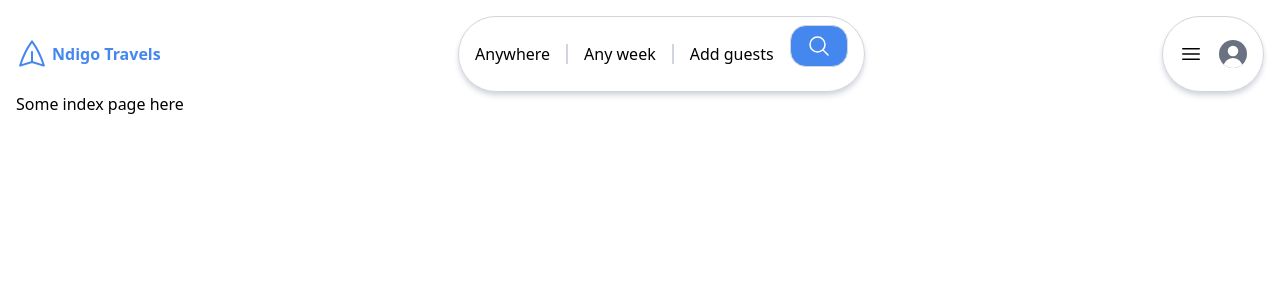
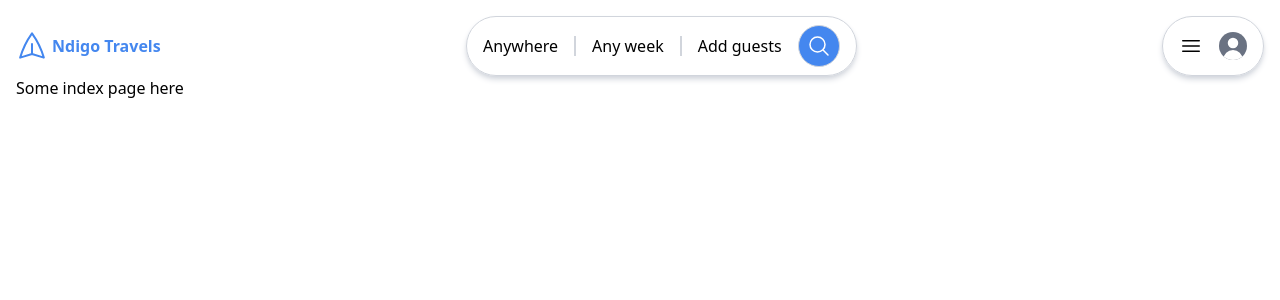
Before and after one commit to Emmlass/ndigo-travels, a React (Vite) app in the folder client/: page / in a window 1280 px wide. Shown: the top 300 px of the page. Built offline with nearby package versions, Linux system fonts and the light colour scheme.

Commit message:
minor update on the utton customization

```diff
--- a/client/src/index.css
+++ b/client/src/index.css
@@ -18,7 +18,9 @@ input[type="email"],input[type="password"]{
 }
 
 button{
-    @apply bg-ndt-primary text-white py-2 px-4 rounded-2xl  mb-4;
+    @apply bg-ndt-primary text-white ;
 }
 
-button.primary{}
+button.primary{
+    @apply bg-ndt-primary text-white ;
+}
```
